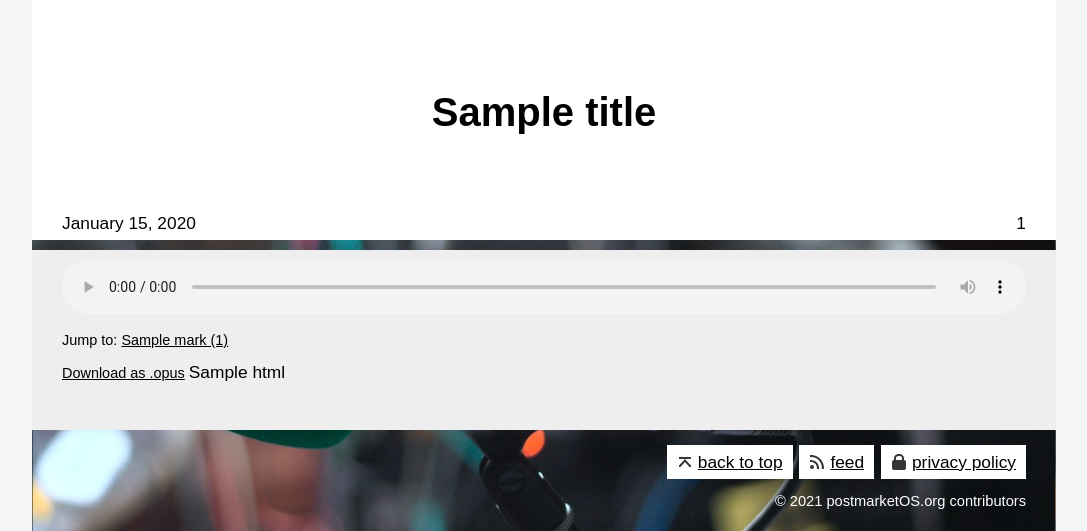
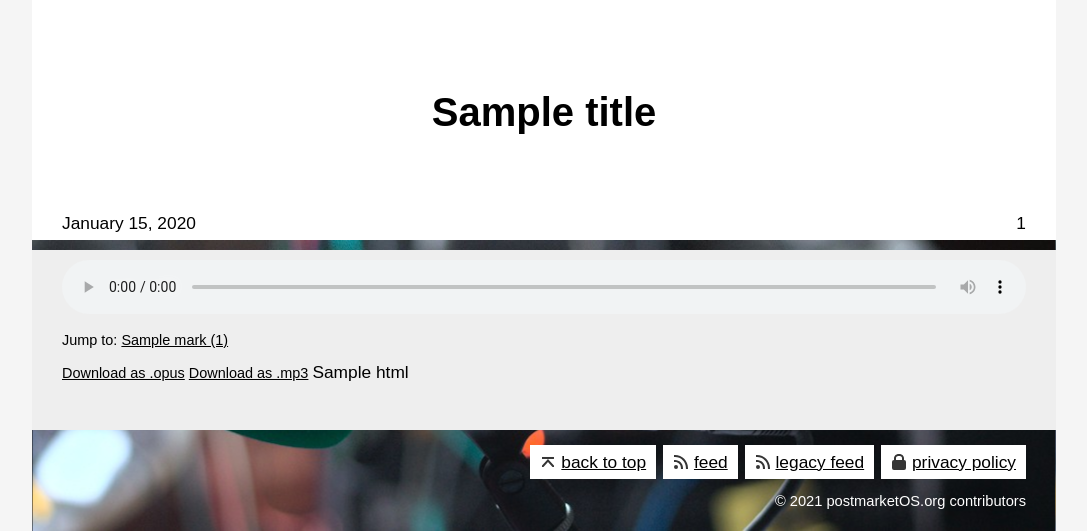
Before and after one commit to postmarketOS-mirror/cast.postmarketos.org, a Flask app: template templates/episode.html in a window 1280 px wide. Shown: the part 293-824 px from the top of the page, without its empty margins (96-1183 px from the left). Run offline with Flask 2, Linux system fonts and the light colour scheme; the template is opened without the code that fills it: most values are stand-ins (such as "Sample title", 1, 10 or a date in 2020).

Commit message:
Support legacy systems (MR 2)

```diff
--- a/app.py
+++ b/app.py
@@ -1,4 +1,6 @@
 import collections
+import subprocess
+
 import logo
 import markdown
 import os
@@ -36,6 +38,9 @@ def parse_episode(post):
                                    _external=True)
     data['opus'] = url_for('static',
                            filename='audio/' + post.replace('.md', '.opus'),
+                           _external=True)
+    data['mpeg'] = url_for('static',
+                           filename='audio/' + post.replace('.md', '.mp3'),
                            _external=True)
     raw = data['timestamps']
     data['timestamps'] = []
@@ -111,8 +116,9 @@ def static_file_size(url):
     return os.path.getsize(path)
 
 
-@app.route('/feed.rss')
-def atom():
+@app.route('/feed-legacy.rss', defaults={"fmt": "mpeg"}, endpoint='legacyatom')
+@app.route('/feed.rss', defaults={"fmt": "opus"})
+def atom(fmt):
     feed = AtomFeed(author='postmarketOS',
                     feed_url=request.url,
                     icon=url_for('logo_svg', _external=True),
@@ -132,10 +138,19 @@ def atom():
                  # midnight
                  updated=datetime.combine(episode['date'],
                                           datetime.min.time()), files=[
-                ('audio/opus', episode['opus'],
-                 static_file_size(episode['opus']))
+                (f'audio/{fmt}', episode[fmt],
+                 static_file_size(episode[fmt]))
             ])
     return feed.get_response()
+
+
+@app.route("/static/audio/<file>.mp3")
+def generate_mp3(file):
+    static_path = f'static/audio/{file}.mp3'
+    opus = f'static/audio/{file}.opus'
+    if not os.path.isfile(static_path):
+        subprocess.run(['ffmpeg', '-i', opus, '-b:a', '320k', static_path])
+    return send_file(static_path, mimetype='audio/mpeg')
 
 
 @app.route('/<page>.html')
--- a/templates/base.html
+++ b/templates/base.html
@@ -63,6 +63,10 @@
                     <img src="/static/img/icons-numix/application-rss+xml-symbolic.svg" alt="">
                     <span>feed</span>
                 </a>
+                <a href="{{ url_for('legacyatom') }}" class="icon-button">
+                    <img src="/static/img/icons-numix/application-rss+xml-symbolic.svg" alt="">
+                    <span>legacy feed</span>
+                </a>
                 <a href="/privacy-policy.html" class="icon-button">
                     <img src="/static/img/icons-numix/changes-secure-symbolic.svg" alt="">
                     <span>privacy policy</span>
--- a/templates/episode.html
+++ b/templates/episode.html
@@ -15,7 +15,10 @@
     <div class="separator"></div>
 
     <article class="content alt">
-        <audio id="player" src="{{ opus }}" controls style="width: 100%"></audio>
+        <audio id="player" controls style="width: 100%">
+            <source src="{{ opus }}" type="audio/ogg; codec=opus">
+            <source src="{{ mpeg }}" type="audio/mpeg">
+        </audio>
         <small>
             <div id="jumpmarks">
                 <span>Jump to: </span>
@@ -24,6 +27,7 @@
                 {% endfor %}
             </div>
             <a href="{{ opus }}" class="btn">Download as .opus</a>
+            <a href="{{ mpeg }}" class="btn">Download as .mp3</a>
         </small>
         {{ html|safe }}
     </article>
```
Also changed, not shown: freeze.py (+7 -0 lines), .gitlab-ci.yml, 1 other file.
